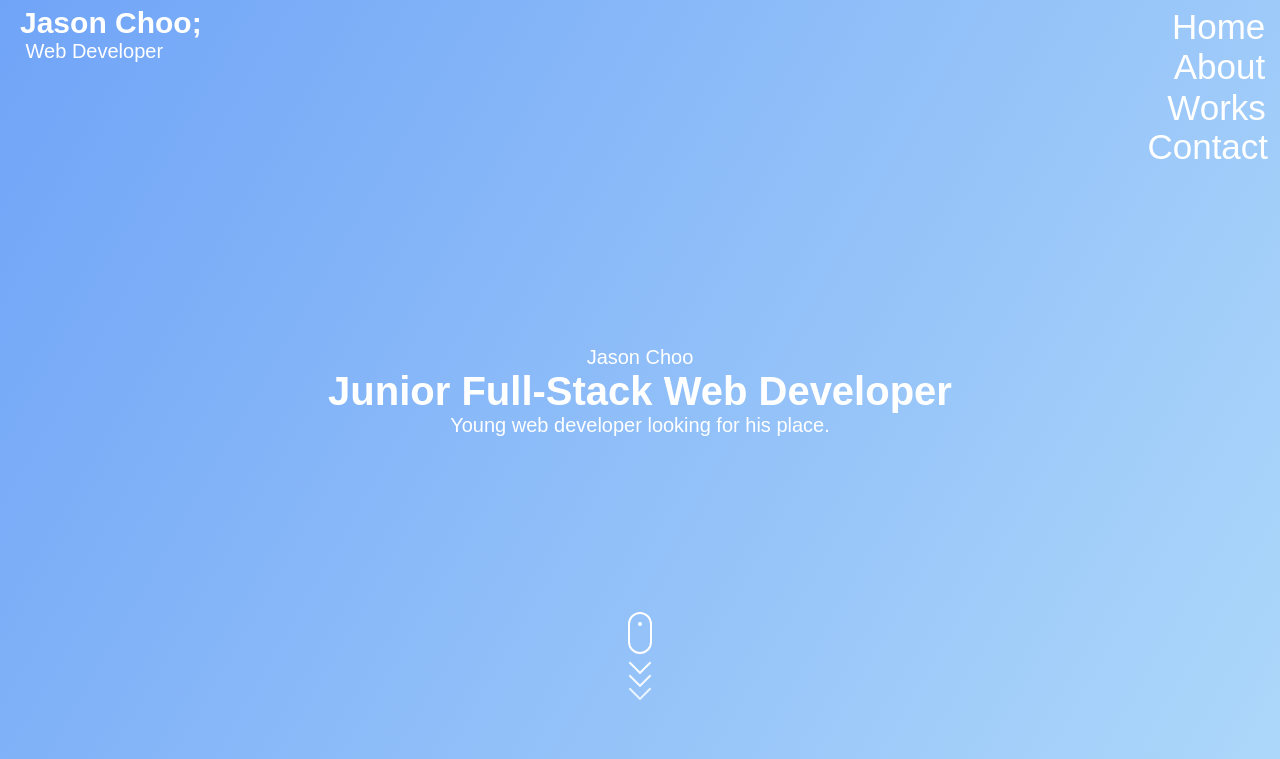
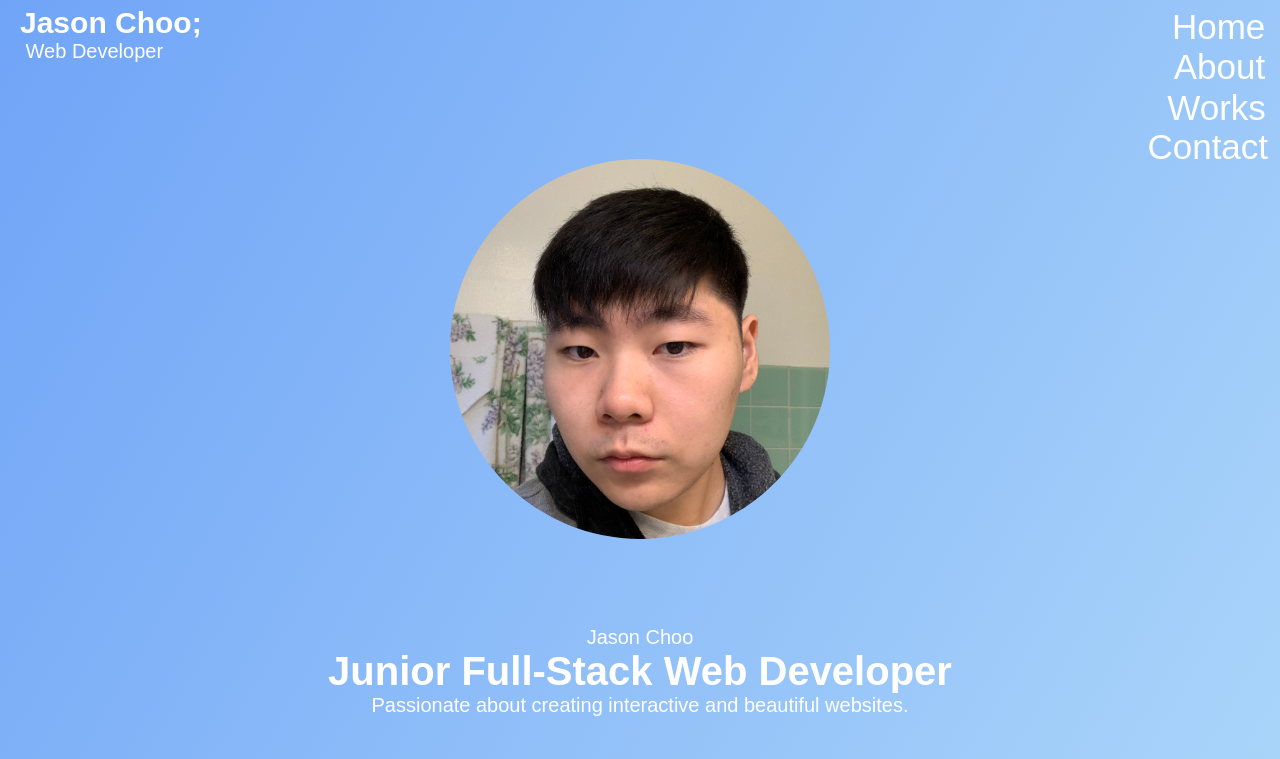
Before and after one commit to Cho0/Portfolio, a plain HTML site: page index.html in a window 1280 px wide. Shown: the top 759 px of the page. Drawn offline with nearby package versions, Linux system fonts and the light colour scheme.

Commit message:
organizing placement of objects

```diff
--- a/index.css
+++ b/index.css
@@ -68,12 +68,25 @@ body {
 
 .about-section {
   height: auto;
+
 }
 
 .about {
-
-  margin: 50px;
-  padding: 50px;
+  margin: 1%;
+  padding: 1%;
+}
+.picture {
+  height: 400px;
+  width: auto;
+  border-radius: 50%;
+  display: block;
+  margin-left: auto;
+  margin-right: auto;
+  padding: 10px;
+  transform: translateY(-25%);
+}
+.about-words{
+  transform: translateY(-25%);
 }
 .bio {
   text-align: center;
@@ -109,6 +122,7 @@ body {
 	width: 24px;
 	height: 100px;
 	margin-top: 125px;
+  transform: translateY(-60px);
 }
 
 
@@ -253,14 +267,15 @@ body {
 .buttons{
   position: absolute;
   z-index: 5;
-  bottom: 0;
-  right: 0;
+  bottom: 50%;
+  right: 50%;
   height: auto;
   color: black;
   display: flex;
   flex-direction: row-reverse;
   width: auto;
   font-size: 50px;
+  border-radius: 50%;
 }
 .buttons div{
   cursor: pointer;
@@ -326,7 +341,6 @@ body {
  100% { top: 1px;}
 }
 @-o-keyframes mouse-wheel {
-
   0% { top: 1px; }
  25% { top: 2px; }
  50% { top: 3px;}
@@ -334,7 +348,6 @@ body {
  100% { top: 1px;}
 }
 @keyframes mouse-wheel {
-
   0% { top: 1px; }
  25% { top: 2px; }
  50% { top: 3px;}
@@ -343,25 +356,21 @@ body {
 }
 
 @-webkit-keyframes mouse-scroll {
-
  0%   { opacity: 0;}
  50%  { opacity: .5;}
  100% { opacity: 1;}
 }
 @-moz-keyframes mouse-scroll {
-
  0%   { opacity: 0; }
  50%  { opacity: .5; }
  100% { opacity: 1; }
 }
 @-o-keyframes mouse-scroll {
-
  0%   { opacity: 0; }
  50%  { opacity: .5; }
  100% { opacity: 1; }
 }
 @keyframes mouse-scroll {
-
  0%   { opacity: 0; }
  50%  { opacity: .5; }
  100% { opacity: 1; }
--- a/index.html
+++ b/index.html
@@ -30,12 +30,12 @@
   <div class="about-section">
     <div class="about">
       <div class="profile">
-        <img class="picture" src="">
+        <img class="picture" src="./imgs/test-selfie.jpg">
       </div>
-      <div>
+      <div class="about-words">
         <p class="name">Jason Choo</p>
         <h3 class="bio">Junior Full-Stack Web Developer</h3>
-        <p class="description">Young web developer looking for his place.</p>
+        <p class="description">Passionate about creating interactive and beautiful websites.</p>
       </div>
     </div>
 
```
Also changed, not shown: imgs/test-selfie.jpg (added).
